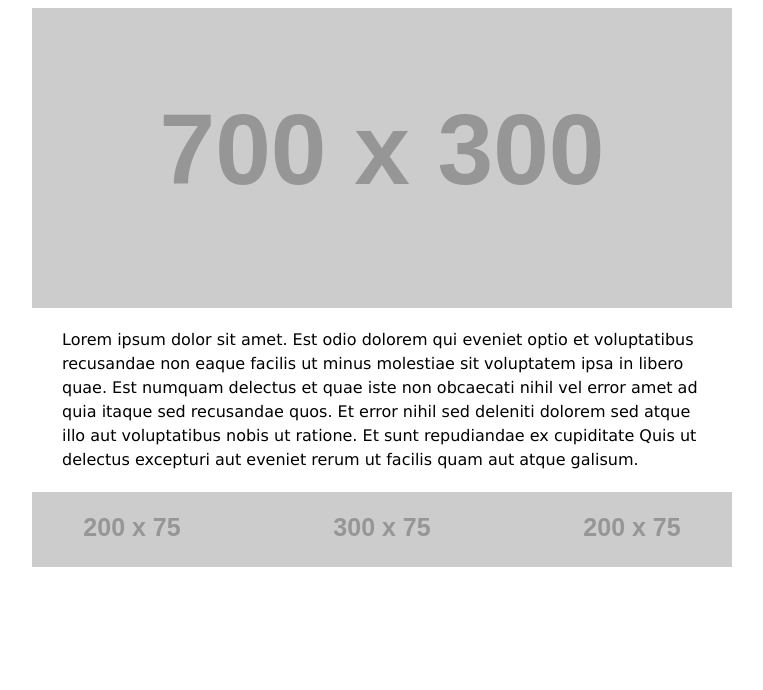
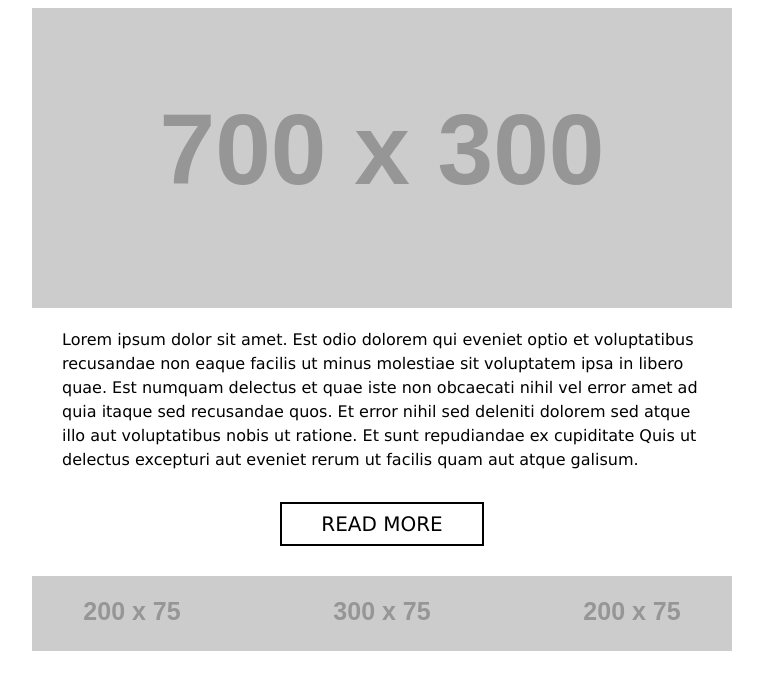
Before and after one commit to theandersonn/emm-template, a plain HTML site: page index.html in a window 1280 px wide. Shown: the whole page, without its empty margins (258-1021 px from the left). Drawn offline with Linux system fonts and the light colour scheme; placeholder pictures from the web are drawn by us.

Commit message:
add item in structure

```diff
--- a/index.html
+++ b/index.html
@@ -20,10 +20,12 @@
   <tr>
     <td width="700">
       <p style="margin: 20px 30px 20px 30px; font-size: 16px; font-weight: 100; line-height: 24px;">Lorem ipsum dolor sit amet. Est odio dolorem qui eveniet optio et voluptatibus recusandae non eaque facilis ut minus molestiae sit voluptatem ipsa in libero quae. Est numquam delectus et quae iste non obcaecati nihil vel error amet ad quia itaque sed recusandae quos. Et error nihil sed deleniti dolorem sed atque illo aut voluptatibus nobis ut ratione. Et sunt repudiandae ex cupiditate Quis ut delectus excepturi aut eveniet rerum ut facilis quam aut atque galisum.</p>
+
+      <a style="display: block; width: 200px; text-align: center; color: #000000; text-decoration: none; margin: 30px auto 30px auto; text-transform: uppercase; font-size: 20px;  line-height: 40px; border: 2px solid #000000;" href="https://www.google.com.br/" target="_blank">Read more</a>
     </td>
   </tr>
 
-  <!-- linha 10 -->
+  <!-- line 3 -->
   <tr>
     <td width="700">
       <table width="700" border="0" cellspacing="0" cellpadding="0" align="center">
```
